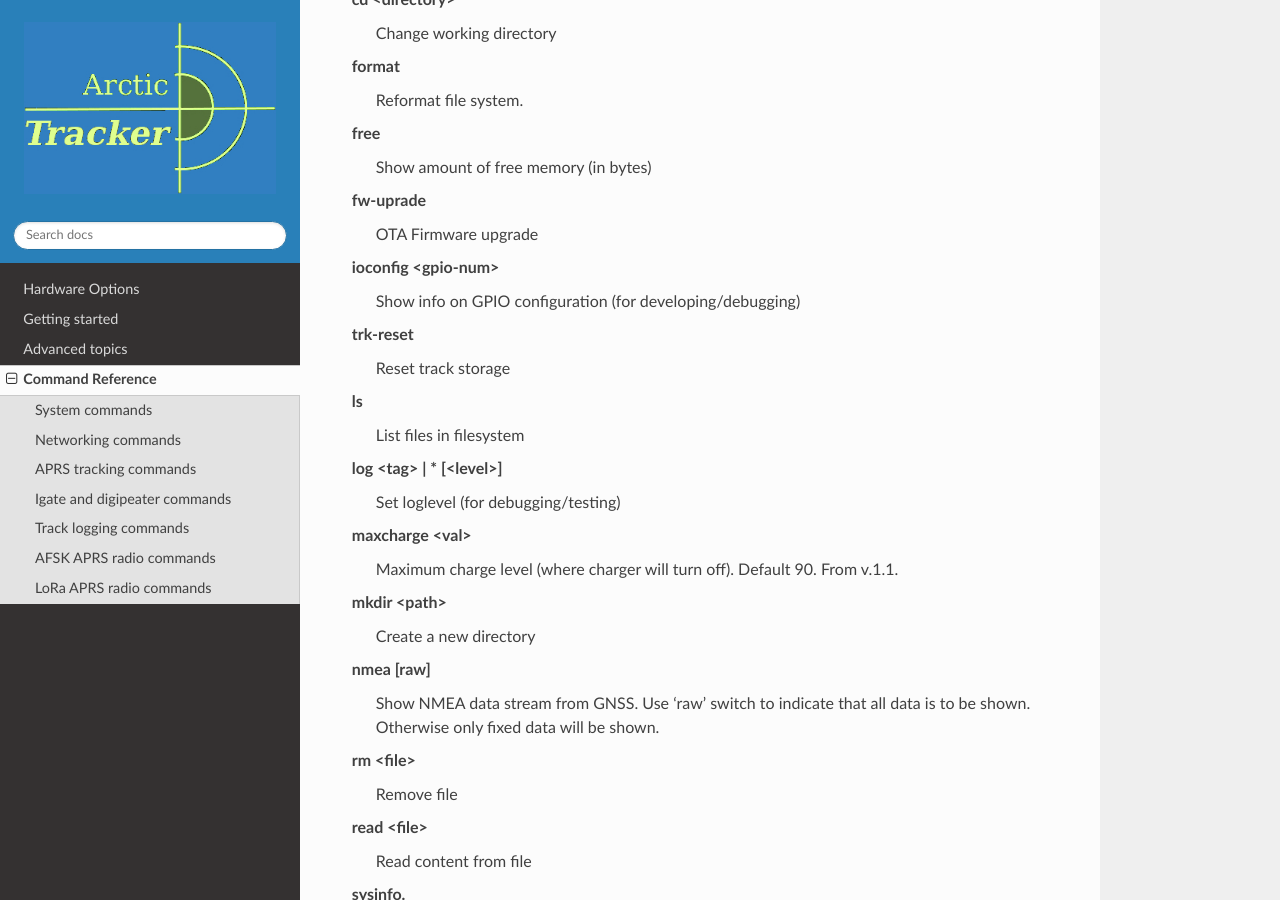
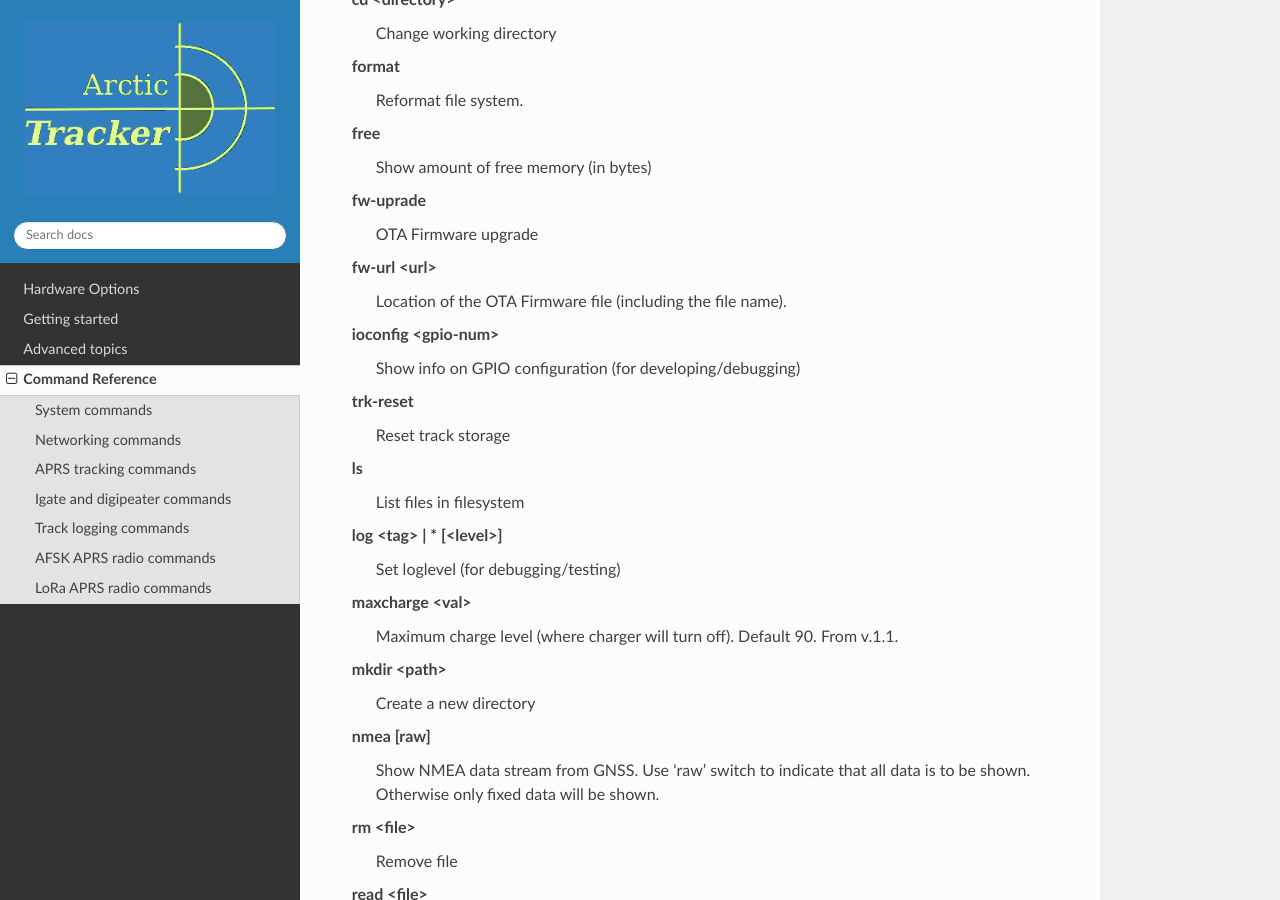
Before and after one commit to Hamlabs/ArcticTracker-docs, a Sphinx documentation site: the page built from docs/commandref.rst, in a window 1280 px wide and 900 px high, scrolled down 321 px. Built offline with Sphinx 7.4.7 and the Read the Docs theme 3.1.0, drawn with Linux system fonts in a browser that asks for light colours; pages that are not in the unit, such as notebooks, are missing from menus.

Commit message:
Add fw-url command to command reference
Add fw-url command to specify OTA firmware file location.

```diff
--- a/docs/commandref.rst
+++ b/docs/commandref.rst
@@ -12,6 +12,8 @@ System commands
     Show amount of free memory (in bytes)
 **fw-uprade**
     OTA Firmware upgrade
+**fw-url** <url>
+    Location of the OTA Firmware file (including the file name).
 **ioconfig** <gpio-num>
     Show info on GPIO configuration (for developing/debugging)
 **trk-reset**
```
